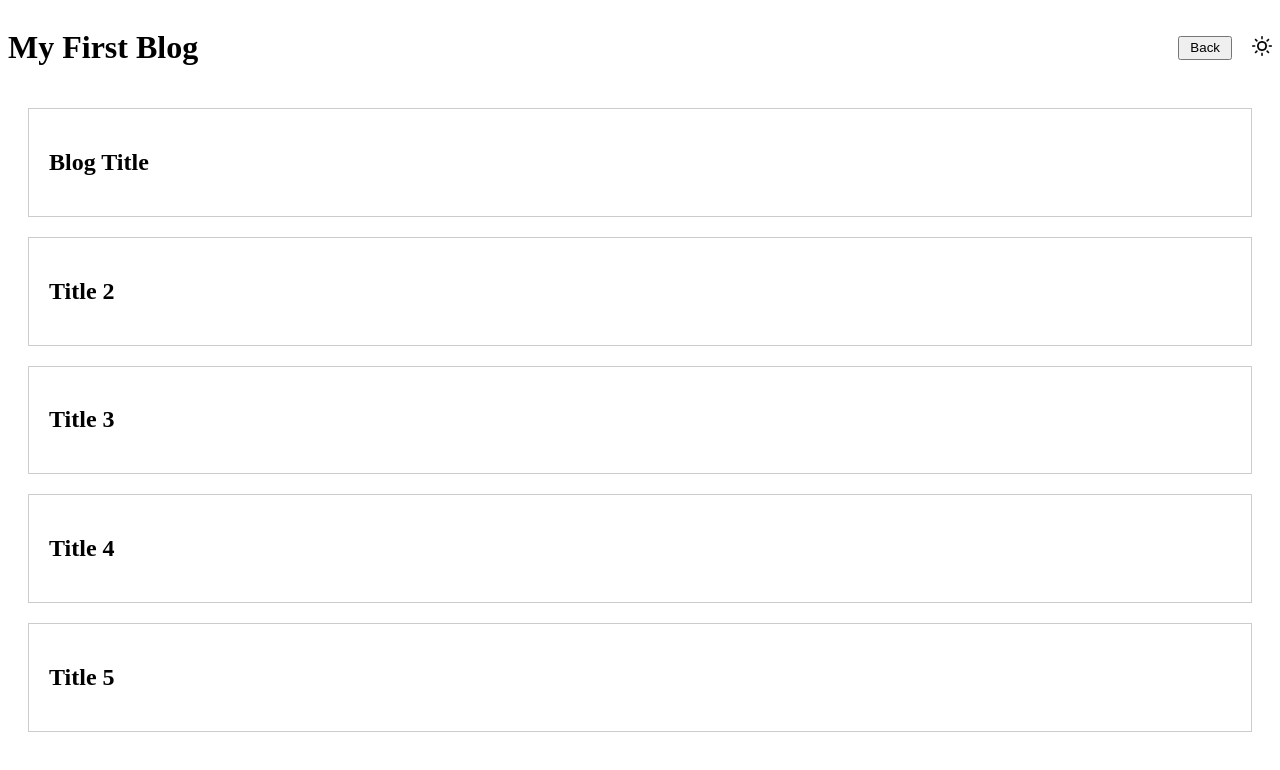
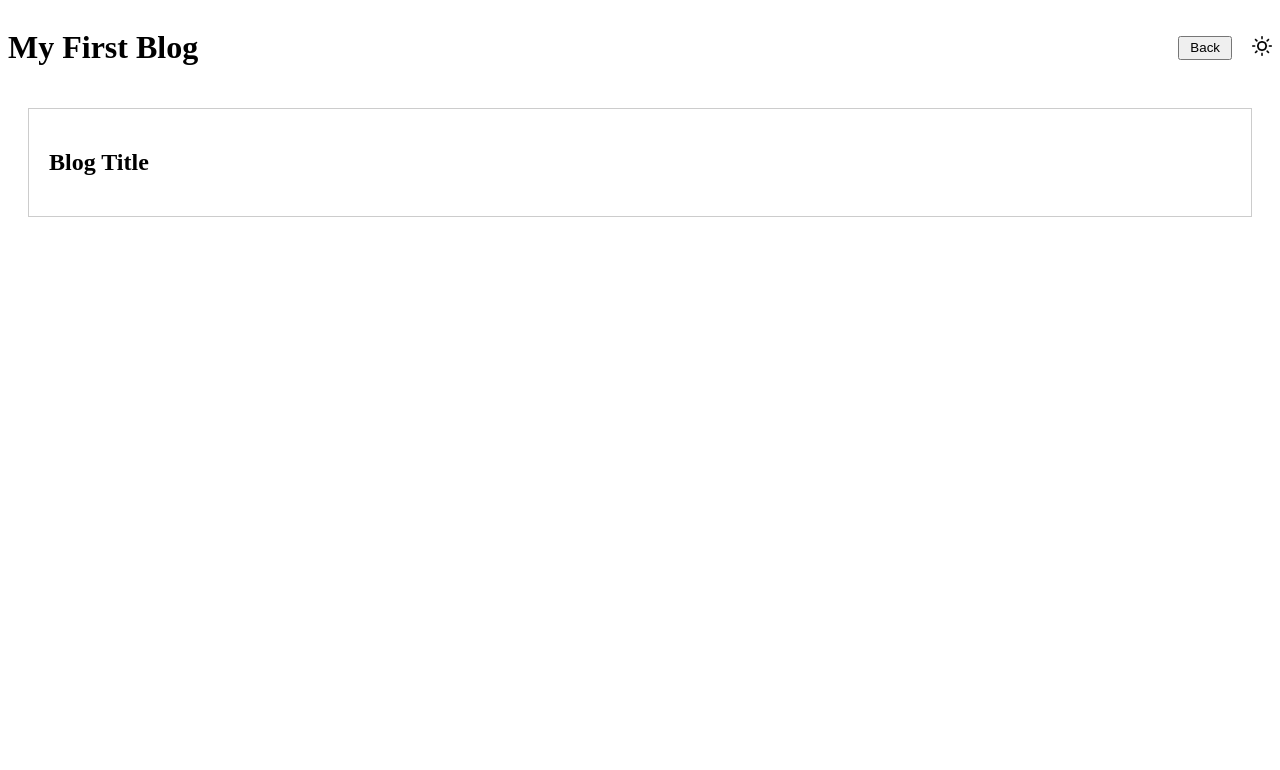
Before and after one commit to jesse437/my-personal-blog, a plain HTML site: page blog.html in a window 1280 px wide. Drawn offline with Linux system fonts and the light colour scheme.

Commit message:
Updated blog page to hold blogs dynamically

```diff
--- a/blog.html
+++ b/blog.html
@@ -37,25 +37,7 @@
       <div class="postContainer"></div>
     </section>
 
-    <section class="containerBlog">
-      <h1>Title 2</h1>
-      <div class="postContainer"></div>
-    </section>
 
-    <section class="containerBlog">
-      <h1>Title 3</h1>
-      <div class="postContainer"></div>
-    </section>
-
-    <section class="containerBlog">
-      <h1>Title 4</h1>
-      <div class="postContainer"></div>
-    </section>
-
-    <section class="containerBlog">
-      <h1>Title 5</h1>
-      <div class="postContainer"></div>
-    </section>
     <!--added my two javascript files-->
     <script src="assets/js/logic.js"></script>
     <script src="assets/js/blog.js"></script>
```
Also changed, not shown: Assets/js/blog.js (line endings or trailing spaces).
